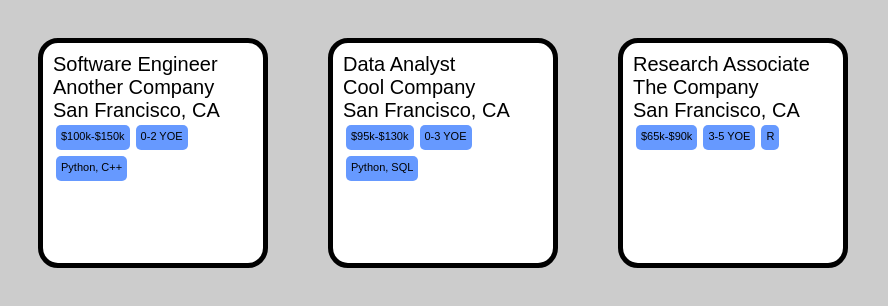
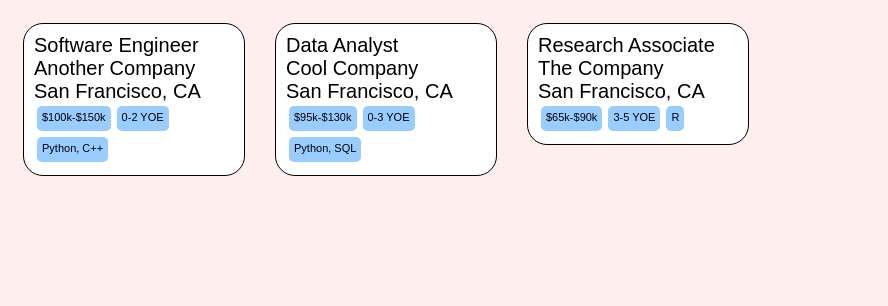
Before and after one commit to cristywei/job-tiles, a plain HTML site: page index.html in a window 1280 px wide. Shown: the whole page, without its empty margins (0-888 px from the left). Drawn offline with Linux system fonts and the light colour scheme.

Commit message:
adjust tile height and margins

```diff
--- a/index.html
+++ b/index.html
@@ -5,24 +5,28 @@
 <style type="text/css">
 
 body {
-    background-color: #ccc;
+    background-color: #fee;
     font-family: Arial;
     font-size: 20px;
 }
 
 .tile {
     background-color: white;
-    border: 5px solid #000000;
+    border: 1px solid #000000;
     border-radius: 20px;
     float: left;
-    height: 200px;
-    margin: 30px;
+    height: max-content;
+    margin: 15px;
     padding: 10px;
     width: 200px
 }
 
+.tile:hover {
+  box-shadow: 10px 10px lightblue;
+}
+
 .tag {
-    background-color: #6699FF;
+    background-color: #99CCFF;
     border-radius: 5px;
     float: left;
     font-size: 11px;
```
